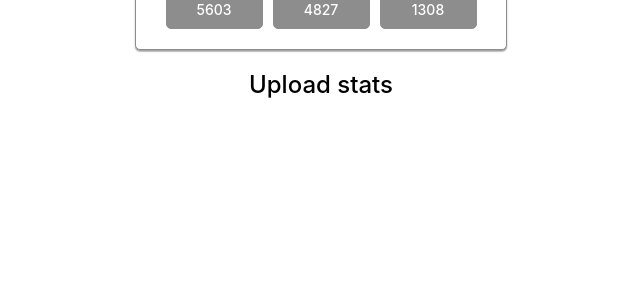
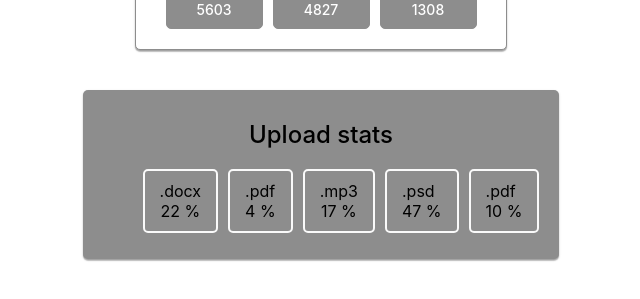
Before and after one commit to Anastasiia-Yarmilko/goit-react1-hw-01-components, a React (Create React App) app: page / in a window 1280 px wide. Shown: the part 445-744 px from the top of the page, without its empty margins (319-959 px from the left). Built offline with nearby package versions, Linux system fonts and the light colour scheme.

Commit message:
Makes task 2

```diff
--- a/src/components/Statistics/Statistics.jsx
+++ b/src/components/Statistics/Statistics.jsx
@@ -1,19 +1,20 @@
+/* eslint-disable array-callback-return */
 import React from "react";
 import PropTypes from "prop-types";
 import css from "./Statistics.module.css"
 
 export const Statistics = ({ title, stats, children }) => {
     return (
-        <section>
+        <section className={css.statistics}>
             { title && <h2 className={css.title}>{title}</h2>}
             {children}
             <ul className={css.stat_list}>
-                {stats.map(({ id, label, percentage }) => {
+                {stats.map(({ id, label, percentage }) => (
                     <li className={css.item} key={id} >
                         <span className={css.label}>{label}</span>
                         <span className={css.percentage}>{percentage} %</span>
                    </li>
-                })}
+                ))}
             </ul>
         </section>
     )
@@ -21,7 +22,7 @@ export const Statistics = ({ title, stats, children }) => {
 
 Statistics.propTypes = {
     title: PropTypes.string.isRequired,
-    id: PropTypes.string.isRequired,
-    label: PropTypes.string.isRequired,
-    percentage: PropTypes.number.isRequired,
+    id: PropTypes.string,
+    label: PropTypes.string,
+    percentage: PropTypes.number,
 }
--- a/src/components/Statistics/Statistics.module.css
+++ b/src/components/Statistics/Statistics.module.css
@@ -19,6 +19,7 @@
 
 .stat_list {
   display: flex;
+  list-style: none;
 }
 
 .label {
@@ -26,14 +27,14 @@
   color: #000;
 }
 
-.item_s {
-  color: white;
+.item {
+  color: ;
   padding: 10px 15px;
   text-align: center;
   border: 2px solid #fafafa;
   border-radius: 5px;
 }
 
-.item_s:not(:last-child) {
+.item:not(:last-child) {
   margin-right: 10px;
 }
--- a/src/json/profile.json
+++ b/src/json/profile.json
@@ -2,7 +2,7 @@
   "name": "Jacques Gluke",
   "tag": "jgluke",
   "location": "Ocho Rios, Jamaica",
-  "avatar": "https://www.flaticon.com/svg/static/icons/svg/3784/3784184.svg",
+  "avatar": "https://image.flaticon.com/icons/png/512/3048/3048116.png",
   "stats": {
     "followers": 5603,
     "views": 4827,
```
